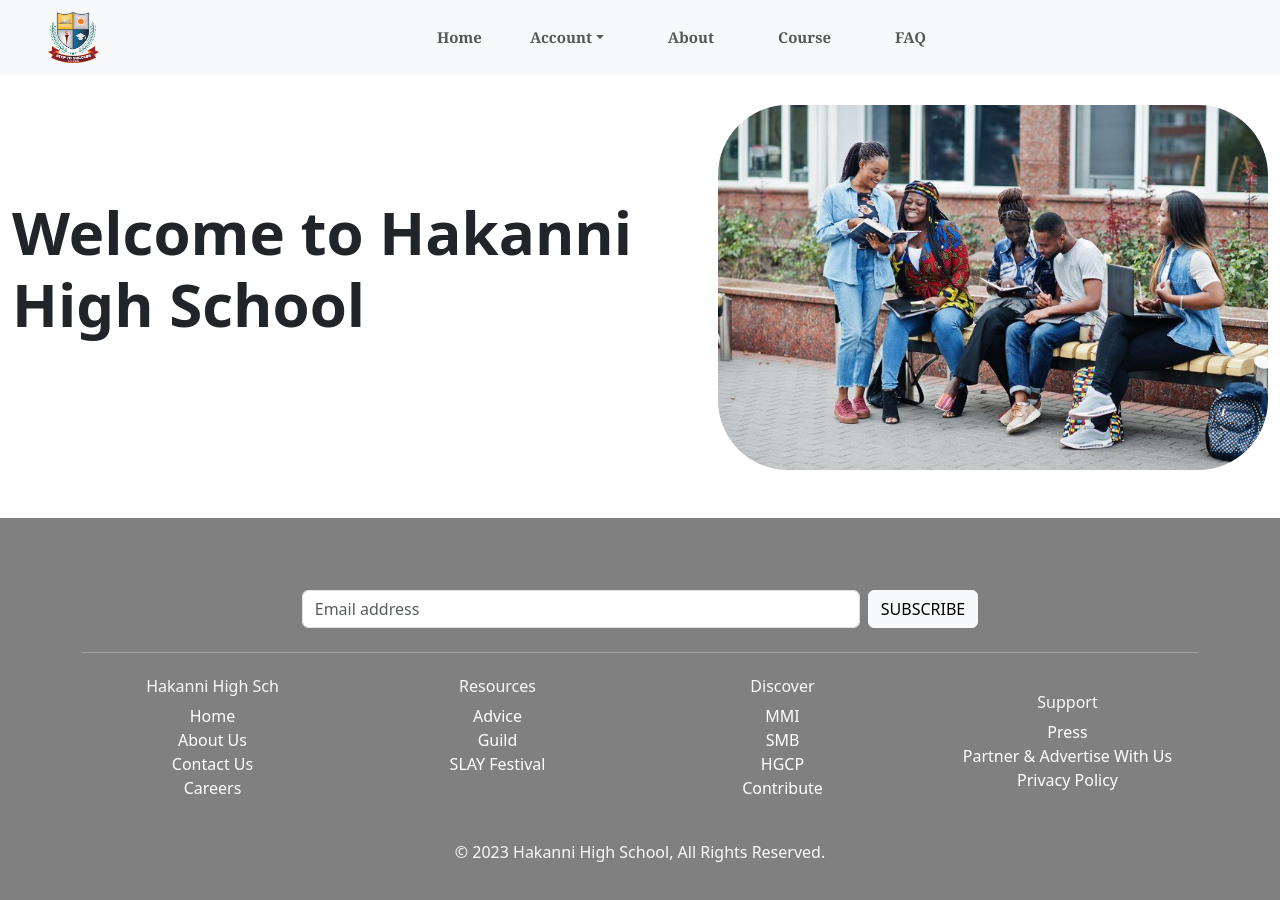
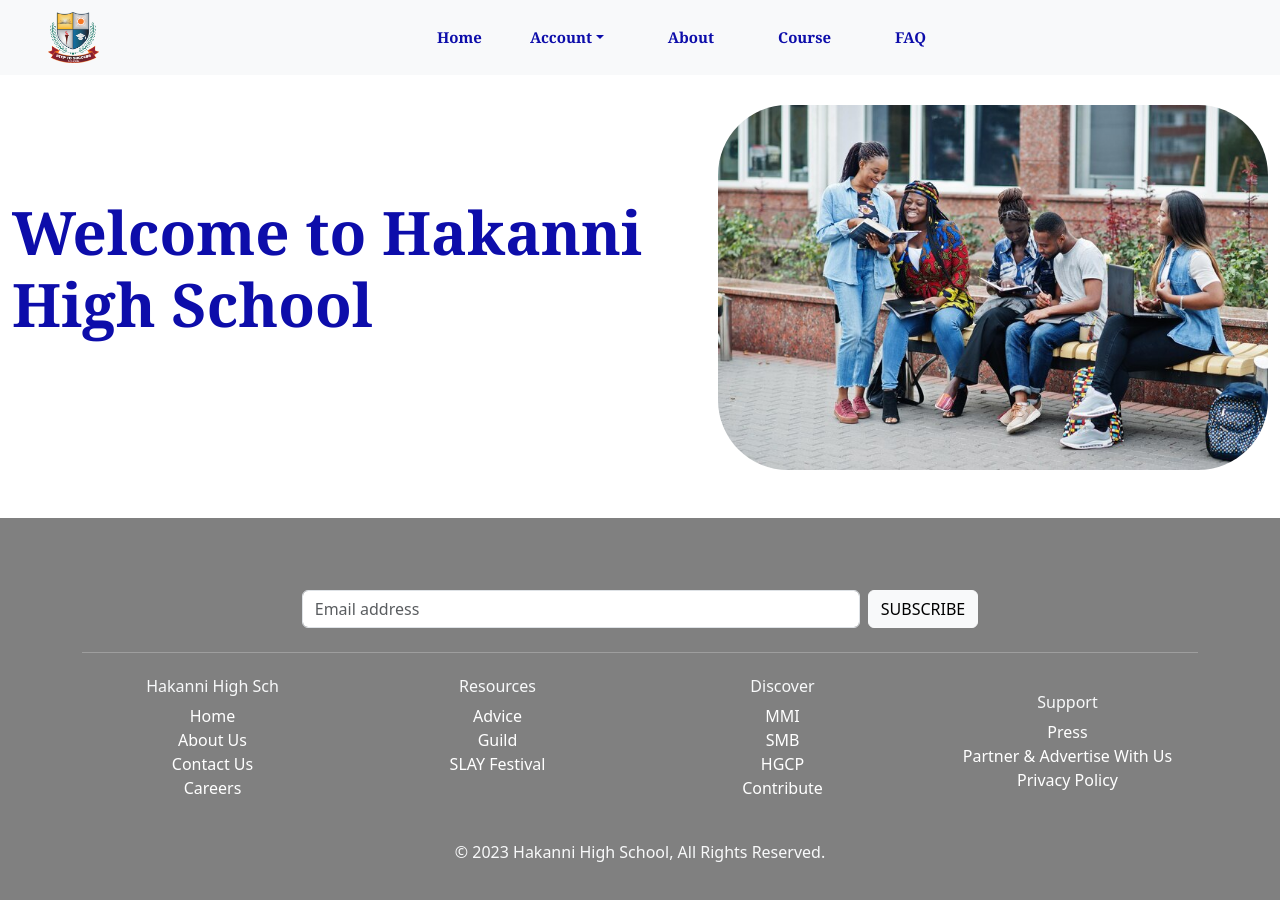
Before and after one commit to ismailibrahim5242/correct, a React (Vite) app: page / in a window 1280 px wide. Shown: the top 900 px of the page. Built offline with nearby package versions, Linux system fonts and the light colour scheme.

Commit message:
updating

```diff
--- a/src/App.css
+++ b/src/App.css
@@ -160,6 +160,8 @@
      .phone{
       font-size: 60px;
       font-weight: 700;
+     color: rgb(13, 13, 170);
+     font-family:Georgia, 'Times New Roman', Times, serif ;
      }
 
      .photo{
@@ -184,6 +186,7 @@
       font-size: 15px;
       font-weight: bold;
       font-family:Georgia, 'Times New Roman', Times, serif ;
+      color:  rgb(13, 13, 170);
       /* background-color: red; */
      }
 
```
